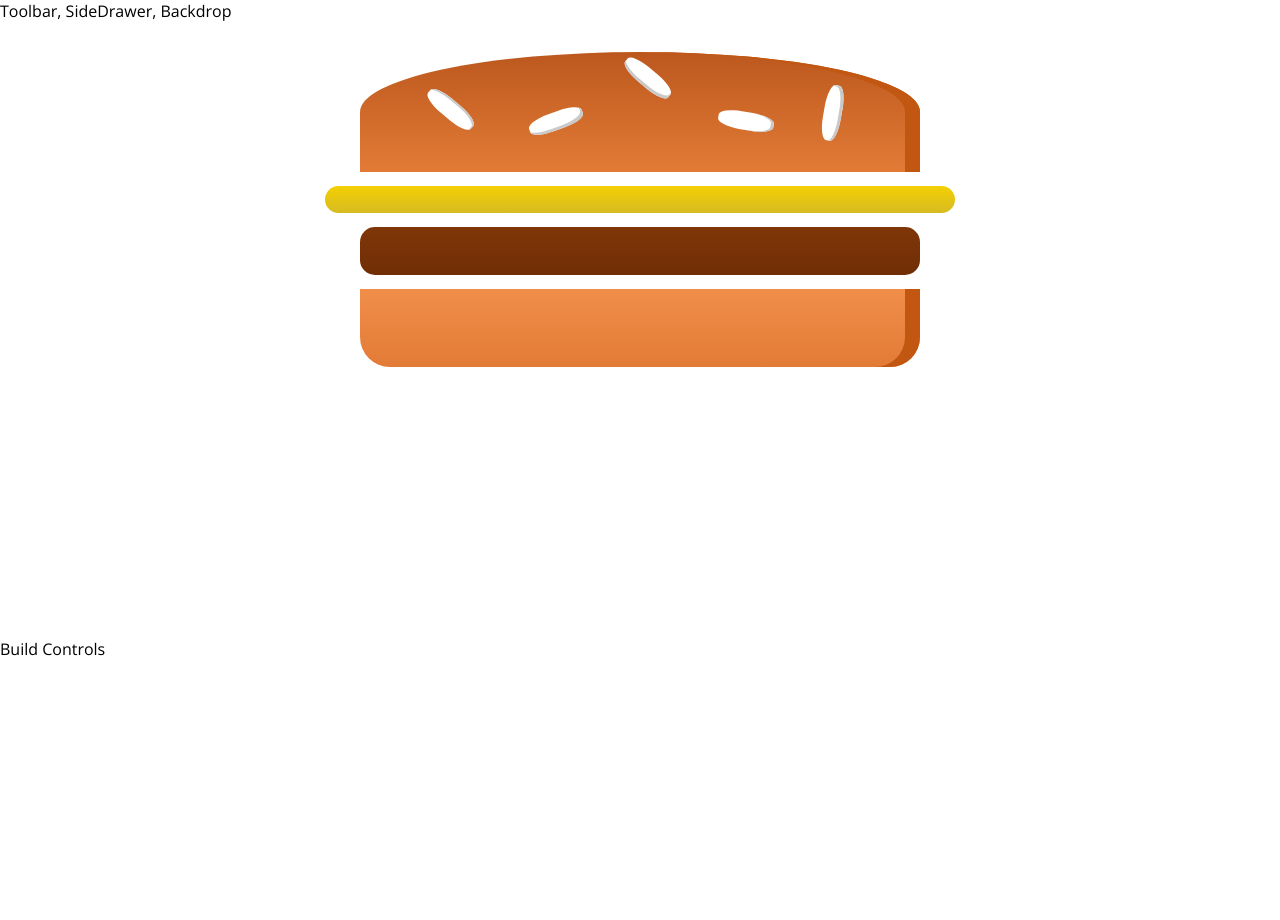
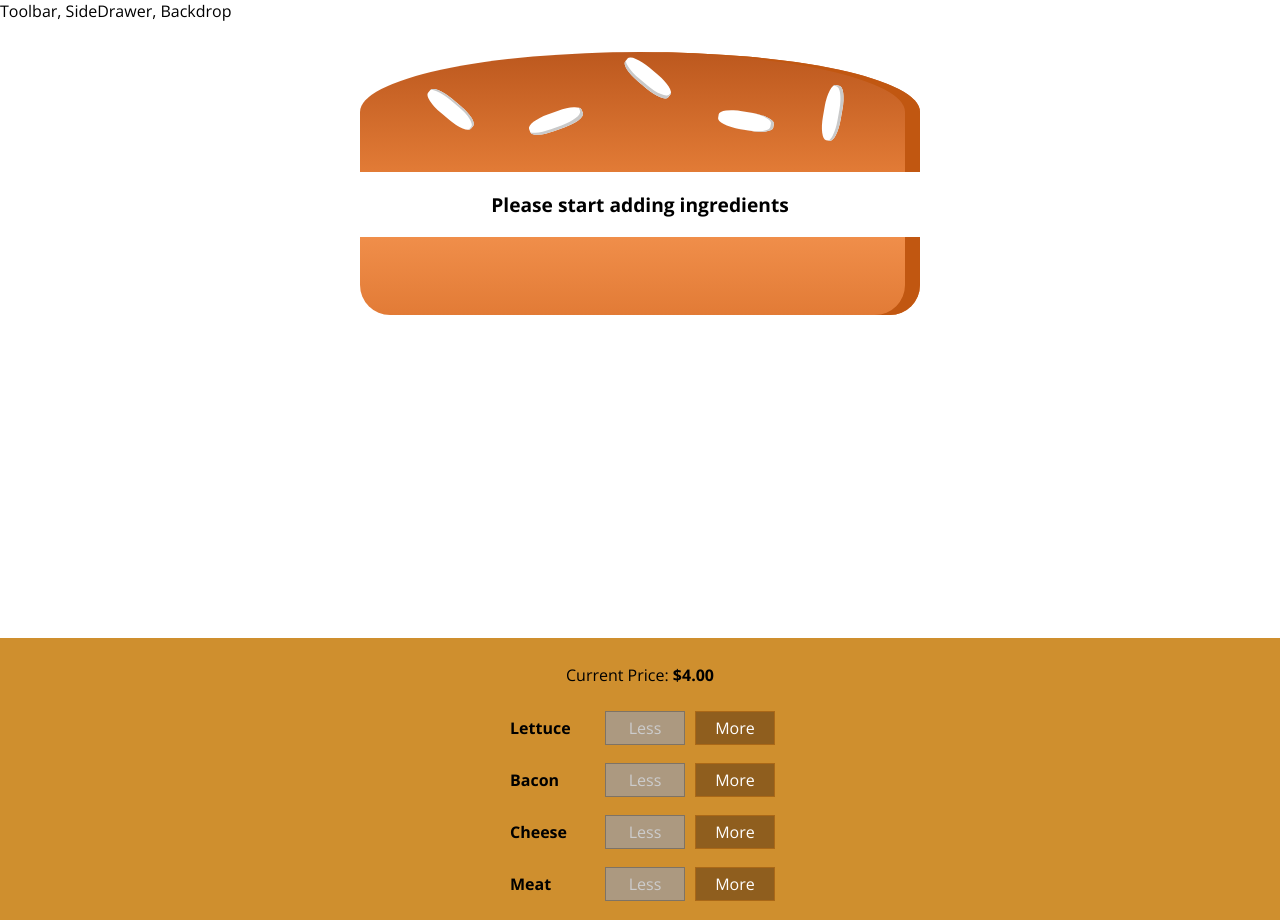
Before and after one commit to RyanWRowland/Burger-Builder, a React (Create React App) app: page / in a window 1280 px wide. Before the commit the page ends 800 px from the top, so only its background shows below. Built offline with nearby package versions, Linux system fonts and the light colour scheme.

Commit message:
Added burger building functionality with total pricing

```diff
--- /dev/null
+++ b/src/components/Burger/BuildControls/BuildControl/BuildControl.js
@@ -0,0 +1,36 @@
+import React, { useContext } from 'react';
+import PropTypes from 'prop-types';
+import styles from './BuildControl.module.css';
+import ControlsContext from '../../../../context/ControlsContext';
+
+const BuildControl = ({ type, disabled }) => {
+  const { addIngredient, removeIngredient } = useContext(ControlsContext);
+
+  return (
+    <div className={styles.BuildControl}>
+      <div className={styles.Label}>{type}</div>
+      <button
+        disabled={disabled}
+        onClick={removeIngredient.bind(null, type)}
+        className={styles.Less}
+        type="button"
+      >
+        Less
+      </button>
+      <button
+        onClick={addIngredient.bind(null, type)}
+        className={styles.More}
+        type="button"
+      >
+        More
+      </button>
+    </div>
+  );
+};
+
+BuildControl.propTypes = {
+  type: PropTypes.string.isRequired,
+  disabled: PropTypes.bool,
+};
+
+export default BuildControl;
--- /dev/null
+++ b/src/components/Burger/BuildControls/BuildControl/BuildControl.module.css
@@ -0,0 +1,59 @@
+.BuildControl {
+  display: flex;
+  justify-content: space-between;
+  align-items: center;
+  margin: 5px 0;
+}
+
+.BuildControl button {
+  display: block;
+  font: inherit;
+  padding: 5px;
+  margin: 0 5px;
+  width: 80px;
+  border: 1px solid #aa6817;
+  cursor: pointer;
+  outline: none;
+}
+
+.BuildControl button:disabled {
+  background-color: #ac9980;
+  border: 1px solid #7e7365;
+  color: #ccc;
+  cursor: default;
+}
+
+.BuildControl button:hover:disabled {
+  background-color: #ac9980;
+  color: #ccc;
+  cursor: not-allowed;
+}
+
+.Label {
+  padding: 10px;
+  font-weight: bold;
+  width: 80px;
+  text-transform: capitalize;
+}
+
+.BuildControl .Less {
+  background-color: #d39952;
+  color: white;
+}
+
+.BuildControl .More {
+  background-color: #8f5e1e;
+  color: white;
+}
+
+.BuildControl .Less:hover,
+.BuildControl .Less:active {
+  background-color: #daa972;
+  color: white;
+}
+
+.BuildControl .More:hover,
+.BuildControl .More:active {
+  background-color: #99703f;
+  color: white;
+}
--- /dev/null
+++ b/src/components/Burger/BuildControls/BuildControls.js
@@ -0,0 +1,22 @@
+import React from 'react';
+import PropTypes from 'prop-types';
+import BuildControl from './BuildControl/BuildControl';
+import styles from './BuildControls.module.css';
+
+const BuildControls = ({ ingredients, price }) => (
+  <div className={styles.BuildControls}>
+    <p>
+      Current Price: <strong>${price.toFixed(2)}</strong>
+    </p>
+    {Object.entries(ingredients).map(([type, quantity]) => (
+      <BuildControl key={type} type={type} disabled={quantity <= 0} />
+    ))}
+  </div>
+);
+
+BuildControls.propTypes = {
+  ingredients: PropTypes.object.isRequired,
+  price: PropTypes.number,
+};
+
+export default BuildControls;
--- /dev/null
+++ b/src/components/Burger/BuildControls/BuildControls.module.css
@@ -0,0 +1,10 @@
+.BuildControls {
+  width: 100%;
+  background: #cf8f2e;
+  display: flex;
+  flex-flow: column;
+  align-items: center;
+  box-shadow: 0 2px 1px #ccc;
+  margin: auto;
+  padding: 10px 0;
+}
--- a/src/components/Burger/Burger.js
+++ b/src/components/Burger/Burger.js
@@ -1,15 +1,33 @@
 import React from 'react';
+import PropTypes from 'prop-types';
 
 import styles from './Burger.module.css';
 import BurgerIngredient from './BurgerIngredient/BurgerIngredient';
 
-const Burger = () => (
-  <div className={styles.Burger}>
-    <BurgerIngredient type="bread-top" />
-    <BurgerIngredient type="cheese" />
-    <BurgerIngredient type="meat" />
-    <BurgerIngredient type="bread-bottom" />
-  </div>
-);
+const Burger = ({ ingredients }) => {
+  const transformedIngredients = Object.entries(ingredients)
+    .map(([ingredient, quantity]) =>
+      [...Array(quantity)].map((_, i) => (
+        <BurgerIngredient key={ingredient + i} type={ingredient} />
+      ))
+    )
+    .reduce((accArray, currentEl) => accArray.concat(currentEl), []);
+
+  return (
+    <div className={styles.Burger}>
+      <BurgerIngredient type="bread-top" />
+      {transformedIngredients.length === 0 ? (
+        <p>Please start adding ingredients</p>
+      ) : (
+        transformedIngredients
+      )}
+      <BurgerIngredient type="bread-bottom" />
+    </div>
+  );
+};
+
+Burger.propTypes = {
+  ingredients: PropTypes.object.isRequired,
+};
 
 export default Burger;
--- a/src/components/Burger/BurgerIngredient/BurgerIngredient.js
+++ b/src/components/Burger/BurgerIngredient/BurgerIngredient.js
@@ -20,14 +20,17 @@ class BurgerIngredient extends Component {
           </div>
         );
         break;
+      case 'bacon':
+        ingredient = <div className={styles.Bacon} />;
+        break;
       case 'meat':
         ingredient = <div className={styles.Meat} />;
         break;
       case 'cheese':
         ingredient = <div className={styles.Cheese} />;
         break;
-      case 'salad':
-        ingredient = <div className={styles.Salad} />;
+      case 'lettuce':
+        ingredient = <div className={styles.Lettuce} />;
         break;
       default:
         ingredient = null;
--- a/src/components/Burger/BurgerIngredient/BurgerIngredient.module.css
+++ b/src/components/Burger/BurgerIngredient/BurgerIngredient.module.css
@@ -30,7 +30,7 @@
 }
 
 .Seeds1:after {
-  content: "";
+  content: '';
   width: 100%;
   height: 100%;
   position: absolute;
@@ -43,7 +43,7 @@
 }
 
 .Seeds1:before {
-  content: "";
+  content: '';
   width: 100%;
   height: 100%;
   position: absolute;
@@ -68,7 +68,7 @@
 }
 
 .Seeds2:before {
-  content: "";
+  content: '';
   width: 100%;
   height: 100%;
   position: absolute;
@@ -96,7 +96,7 @@
   border-radius: 20px;
 }
 
-.Salad {
+.Lettuce {
   width: 85%;
   height: 7%;
   margin: 2% auto;
--- a/src/containers/BurgerBuilder/BurgerBuilder.js
+++ b/src/containers/BurgerBuilder/BurgerBuilder.js
@@ -1,23 +1,73 @@
 import React, { Component } from 'react';
 import Aux from '../../hoc/Aux';
 import Burger from '../../components/Burger/Burger';
+import BuildControls from '../../components/Burger/BuildControls/BuildControls';
+import ControlsContext from '../../context/ControlsContext';
+
+const INGREDIENT_PRICES = {
+  lettuce: 0.5,
+  cheese: 0.4,
+  meat: 1.3,
+  bacon: 0.7,
+  base: 4,
+};
 
 class BurgerBuilder extends Component {
   state = {
-    // eslint-disable-next-line react/no-unused-state
     ingredients: {
-      salad: 1,
-      bacon: 1,
-      cheese: 2,
-      meat: 2,
+      lettuce: 0,
+      bacon: 0,
+      cheese: 0,
+      meat: 0,
     },
+    totalPrice: INGREDIENT_PRICES.base,
+  };
+
+  addIngredientHandler = type => {
+    const { ingredients, totalPrice } = this.state;
+    const ingredientCount = ingredients[type];
+    const updatedCount = ingredientCount + 1;
+    const updatedIngredients = { ...ingredients };
+    updatedIngredients[type] = updatedCount;
+    const newPrice = totalPrice + INGREDIENT_PRICES[type];
+
+    this.setState({
+      totalPrice: newPrice,
+      ingredients: updatedIngredients,
+    });
+  };
+
+  removeIngredientHandler = type => {
+    const { ingredients, totalPrice } = this.state;
+    const ingredientCount = ingredients[type];
+    if (ingredientCount <= 0) {
+      return;
+    }
+    const updatedCount = ingredientCount - 1;
+    const updatedIngredients = { ...ingredients };
+    updatedIngredients[type] = updatedCount;
+    const newPrice = totalPrice - INGREDIENT_PRICES[type];
+
+    this.setState({
+      totalPrice: newPrice,
+      ingredients: updatedIngredients,
+    });
   };
 
   render() {
+    const { ingredients, totalPrice } = this.state;
+
     return (
       <Aux>
-        <Burger />
-        <div>Build Controls</div>
+        <Burger ingredients={ingredients} />
+        <ControlsContext.Provider
+          value={{
+            addIngredient: this.addIngredientHandler,
+            removeIngredient: this.removeIngredientHandler,
+          }}
+        >
+          <BuildControls ingredients={ingredients} price={totalPrice} />
+        </ControlsContext.Provider>
       </Aux>
     );
   }
--- /dev/null
+++ b/src/context/ControlsContext.js
@@ -0,0 +1,8 @@
+import React from 'react';
+
+const ControlsContext = React.createContext({
+  addIngredient: () => {},
+  removeIngredient: () => {},
+});
+
+export default ControlsContext;
```
